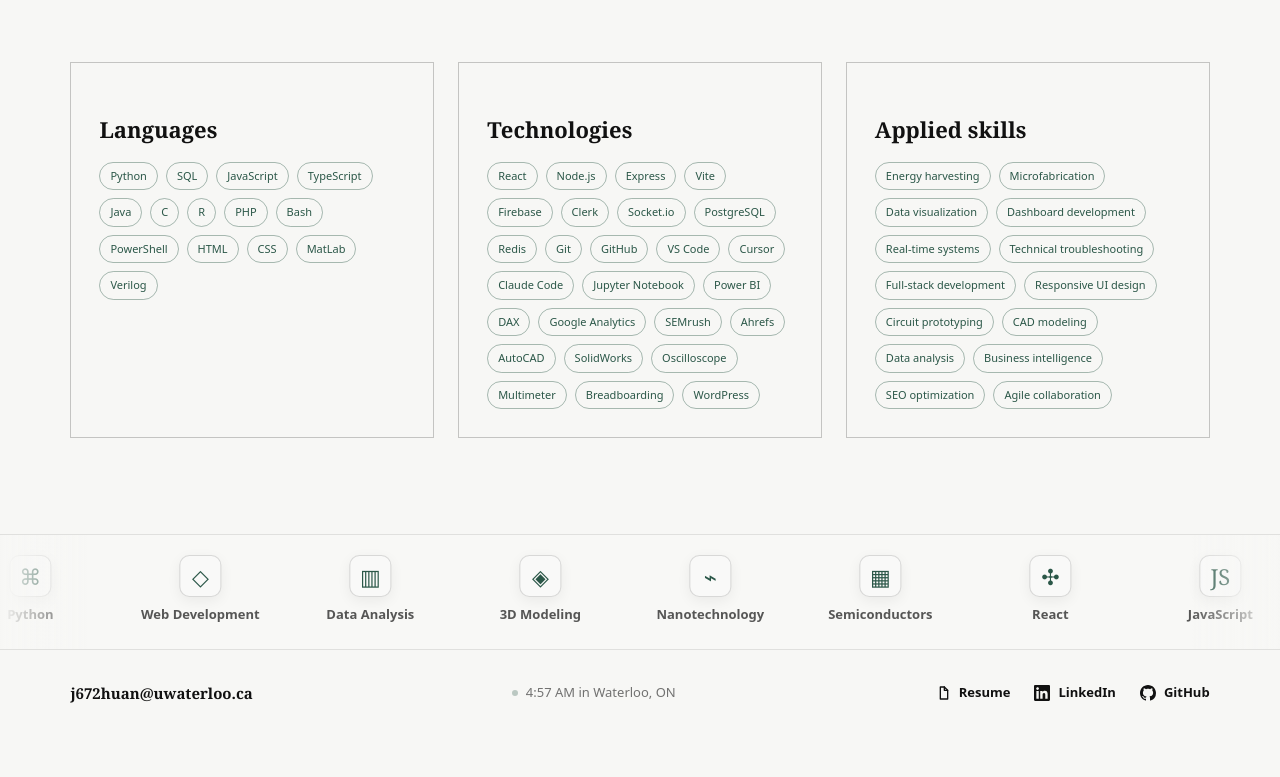
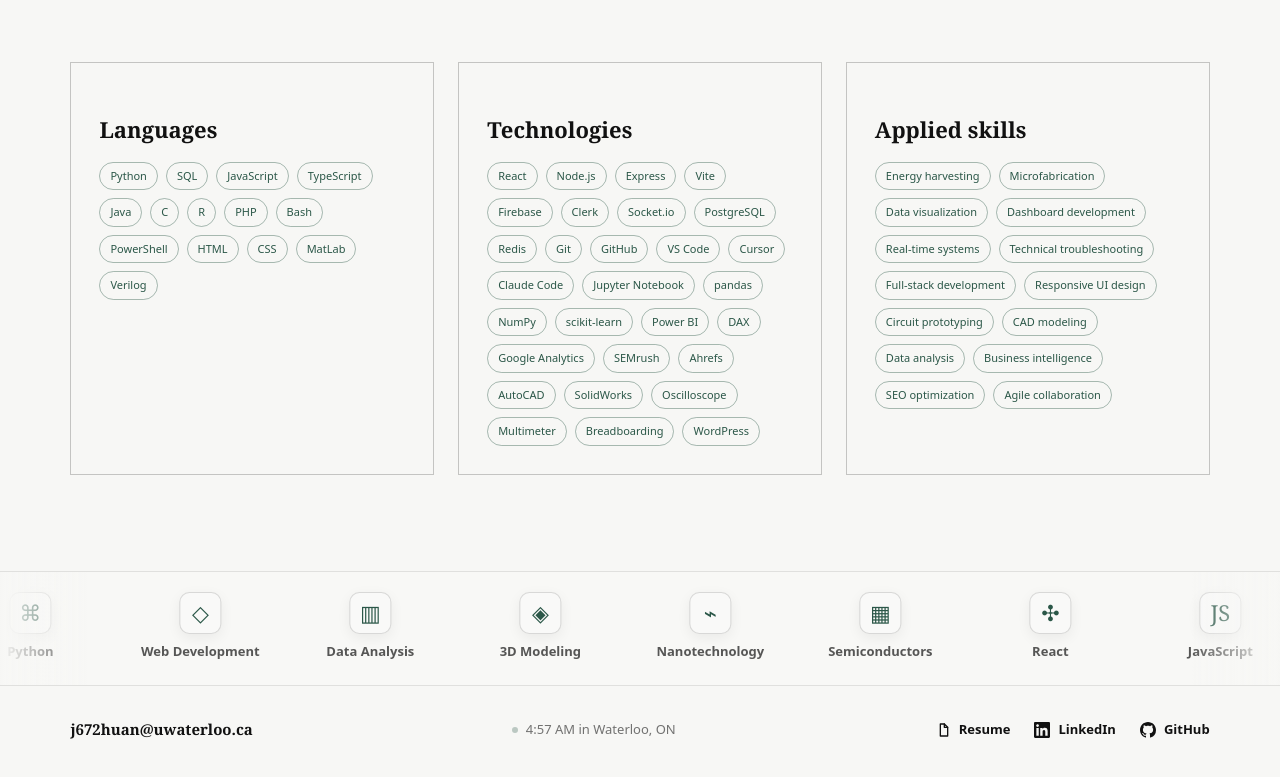
Before and after one commit to JacksonHuang312/portfolio, a React (Vite) app: page / in a window 1280 px wide. Shown: the part 2691-3468 px from the top of the page. Before the commit the page ends 3435 px from the top, so only its background shows below. Built offline with nearby package versions, Linux system fonts and the light colour scheme.

Commit message:
added skills

```diff
--- a/src/components/Skills.jsx
+++ b/src/components/Skills.jsx
@@ -7,7 +7,7 @@
     title: 'Technologies',
     tags: [
       'React', 'Node.js', 'Express', 'Vite', 'Firebase', 'Clerk', 'Socket.io', 'PostgreSQL',
-      'Redis', 'Git', 'GitHub', 'VS Code', 'Cursor', 'Claude Code', 'Jupyter Notebook', 'Power BI', 'DAX', 'Google Analytics', 'SEMrush',
+      'Redis', 'Git', 'GitHub', 'VS Code', 'Cursor', 'Claude Code', 'Jupyter Notebook', 'pandas', 'NumPy', 'scikit-learn', 'Power BI', 'DAX', 'Google Analytics', 'SEMrush',
       'Ahrefs', 'AutoCAD', 'SolidWorks', 'Oscilloscope', 'Multimeter', 'Breadboarding', 'WordPress',
     ],
   },
```
